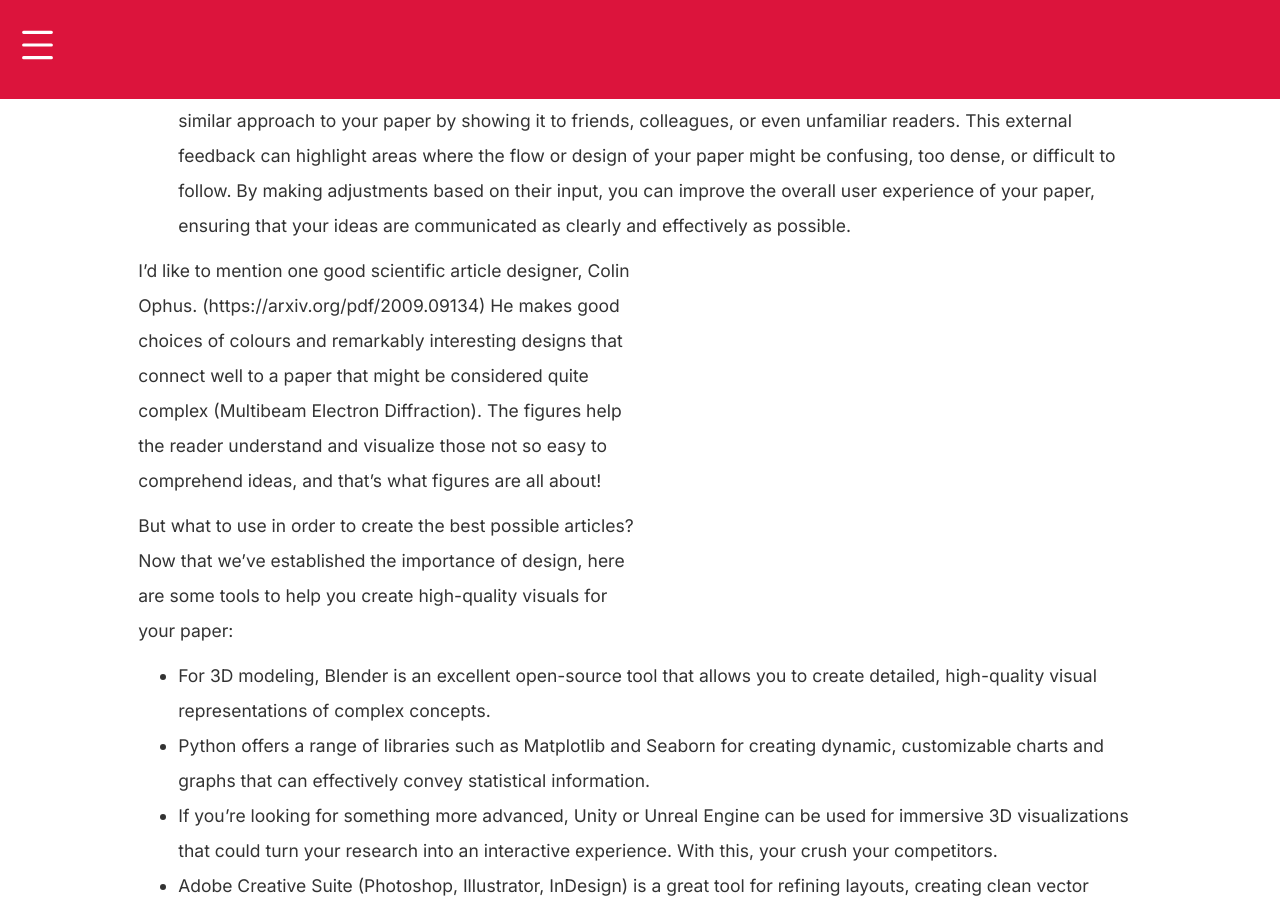
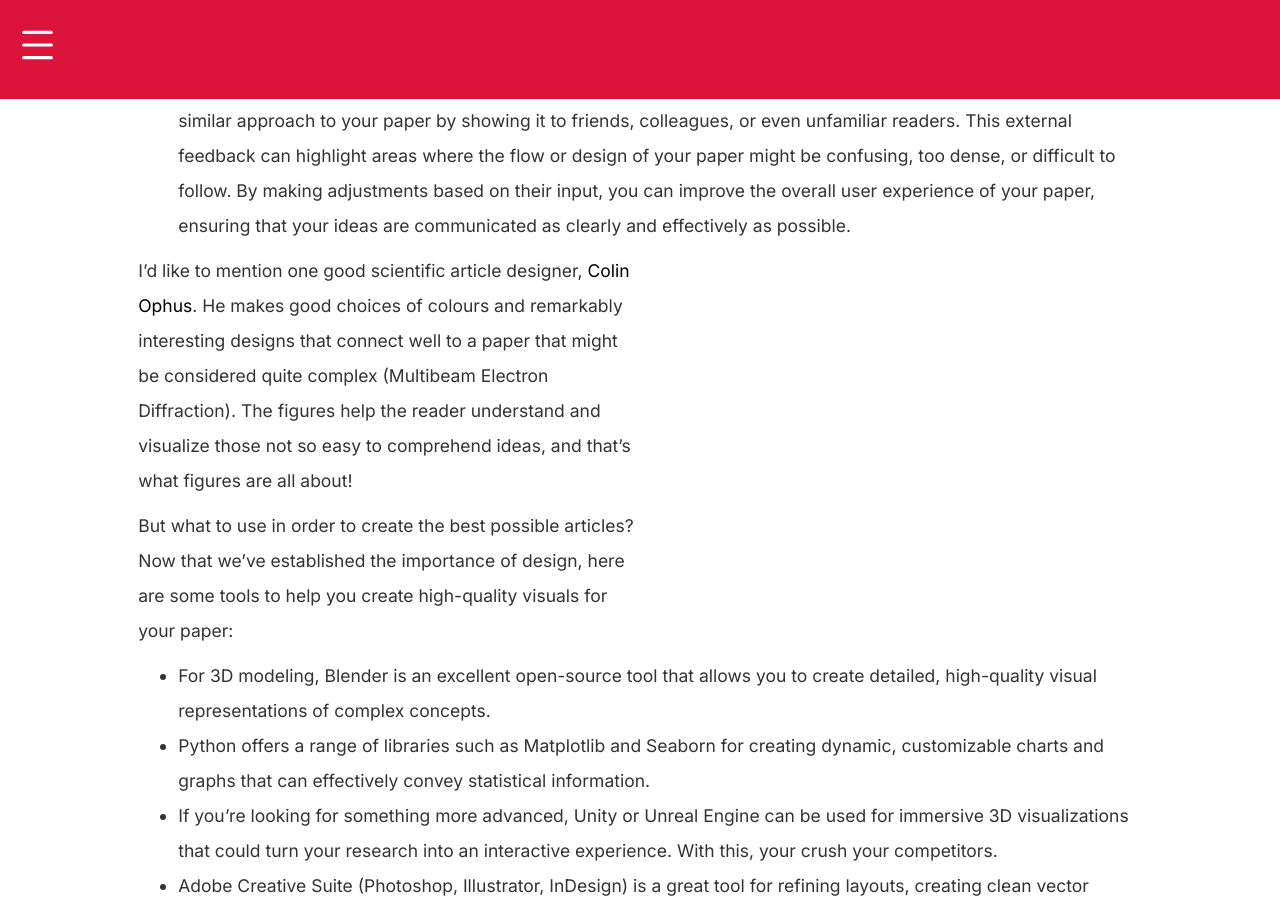
Before and after one commit to lyszt/lyszt.github.io, a Jekyll site: the page built from _posts/blog/2024-11-14-ArticleDesign.md, in a window 1280 px wide and 900 px high, scrolled down 3134 px. Built offline with Jekyll 4.4.1, drawn with Linux system fonts in a browser that asks for light colours.

Commit message:
update to new blog post text

```diff
--- a/_posts/blog/2024-11-14-ArticleDesign.md
+++ b/_posts/blog/2024-11-14-ArticleDesign.md
@@ -16,12 +16,14 @@
 
 # Knowing How to "Sell" Your Research: The Importance of Design in Academic Papers
 
-![Beautiful 3d render made for a research paper](images/3darticle.jpg)
+![Beautiful 3d render made for a research paper](/img/3darticle.jpg)
 
 Knowing how to sell is one particularly important aspect of anything you do, write or create. There is no better way than convincing your customer that you product is top-notch than doing so by using aesthetics and design. Research shows that 75% of a consumer's judgment about a product is based on its appearance, with design playing a crucial role in influencing purchasing decisions (Source: Adobe). Furthermore, products with good aesthetics are often perceived as higher quality and more valuable, leading to a 30% increase in consumer engagement and a 20% higher likelihood of purchase (Source: Forbes). So, it becomes obvious: beauty doesn’t just apply to businesses and trade, it’s actually present everywhere. When you go for a job interview, when you try to convince your friend to come join your Minecraft server and build with you, or, as is the subject of this blog post, when you’re writing an article, a research paper, and you want to ** get your paper published **.
 But the principle of "design" extends beyond business. It influences how we present ideas, persuade others, and communicate messages.
 
+
 In scientific writing, design also plays a pivotal role in shaping how your work is perceived. The layout of a research paper, the clarity of figures, and the use of visual elements such as graphs or tables can significantly impact how readers engage with the content. Studies have shown that beautiful scientific articles are more likely to be cited and have higher readership. A paper that is easy to navigate, with visually appealing formatting and concise, well-structured sections, encourages readers to engage more deeply. Poor design, on the other hand, can lead to misunderstandings or cause readers to disengage prematurely, undermining the impact of even the most groundbreaking research.
+
 
 # UI/UX in Scientific Writing: Clarifying the Role of Design
 With this said, it might also be important to consider that figures are ought to pass down a message. Don’t use figures nonsensically, use them to reinforce an idea or increase understanding. It’s basically UI/UX—User Interface and User Experience—which, although primarily associated with digital products, is just as relevant when presenting academic work. UI refers to the design elements that help structure the content and make it easy to navigate, while UX focuses on ensuring a positive experience for the reader, allowing them to engage with the material efficiently and intuitively. Every figure should reinforce an idea, clarify a concept, or provide additional insight into your research. In this way, the integration of UI/UX principles in your paper’s design not only improves the presentation but also enhances the reader's understanding and engagement with the content."
@@ -29,7 +31,9 @@
 - **UX (User Experience)** focuses on ensuring that the reader has a positive, efficient experience when engaging with the paper. It's about making sure that the information flows logically, the figures are intuitive, and the design helps the reader to grasp the content easily. A positive UX in a research paper means the reader can focus on understanding the research without being distracted by confusing layouts or poorly presented data.
 Another valuable way to refine the UX of your research paper is to gather feedback through user testing. Just as companies conduct A/B testing to understand how different versions of a product resonate with their audience, you can apply a similar approach to your paper by showing it to friends, colleagues, or even unfamiliar readers. This external feedback can highlight areas where the flow or design of your paper might be confusing, too dense, or difficult to follow. By making adjustments based on their input, you can improve the overall user experience of your paper, ensuring that your ideas are communicated as clearly and effectively as possible.
 
-I’d like to mention one good scientific article designer, Colin Ophus. (https://arxiv.org/pdf/2009.09134) He makes good choices of colours and remarkably interesting designs that connect well to a paper that might be considered quite complex (Multibeam Electron Diffraction). The figures help the reader understand and visualize those not so easy to comprehend ideas, and that’s what figures are all about!
+
+I’d like to mention one good scientific article designer, [Colin Ophus](https://arxiv.org/pdf/2009.09134). He makes good choices of colours and remarkably interesting designs that connect well to a paper that might be considered quite complex (Multibeam Electron Diffraction). The figures help the reader understand and visualize those not so easy to comprehend ideas, and that’s what figures are all about!
+
 
 But what to use in order to create the best possible articles? Now that we’ve established the importance of design, here are some tools to help you create high-quality visuals for your paper:
 
@@ -42,4 +46,5 @@
 Here's the complete list if you're an advanced user and want the best stuff there is. You can go look for it.
 - Matplotlib, Seaborn, Plotly, Bokeh, Mayavi, Dask, Pandas, TensorFlow, PyTorch, PyOpenGL, Pygame, Unity with Python for Unity, VTK, Mayavi, Unreal Engine with Python scripting, Dash, Streamlit.
 
+
 >Below I have left a documentary in case you have the interest of diving in further into the subject.
```
